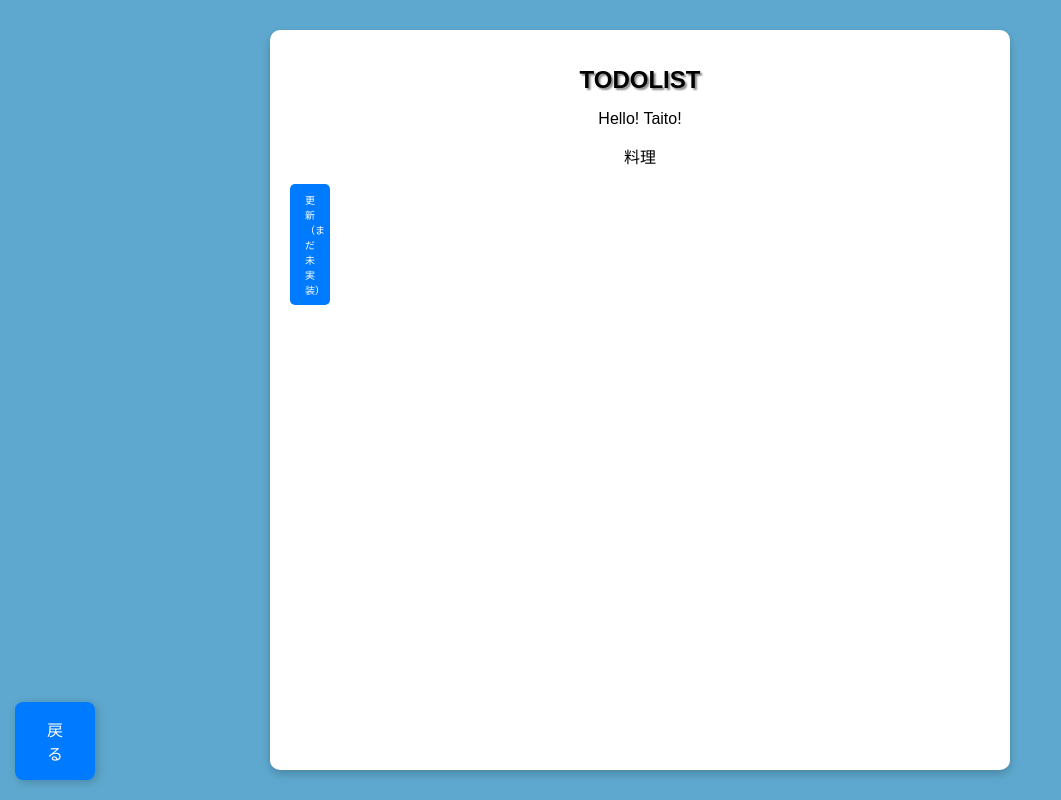
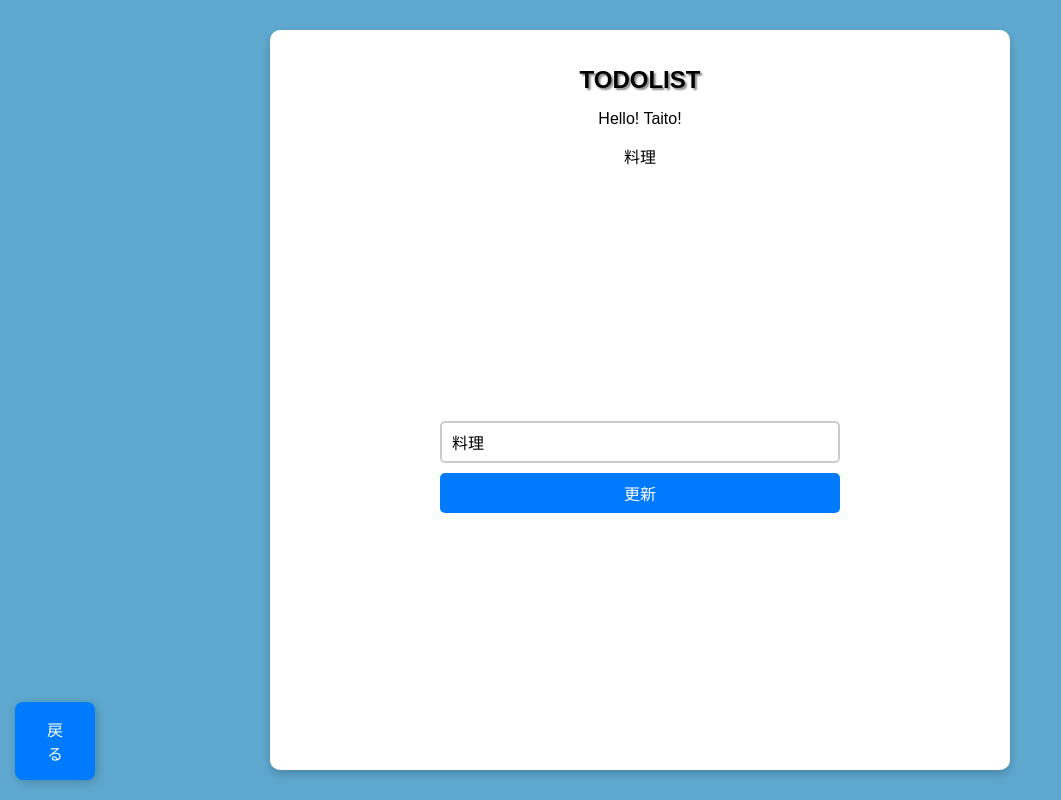
Before and after one commit to Taito1608/study_backend, a FastAPI app: page /tag/2 in a window 1280 px wide. Shown: the whole page, without its empty margins (0-1061 px from the left). Run offline with FastAPI, Linux system fonts and the light colour scheme.

Commit message:
Tagの更新機能実装

```diff
--- a/app/main.py
+++ b/app/main.py
@@ -155,7 +155,7 @@
   return templates.TemplateResponse("tag_get.html", {
         "request": request,
         "name": "Taito!",
-        "tag_list": tag.desc,
+        "tag": tag,
         "tag_id": tag_id
         })
 
@@ -179,26 +179,26 @@
 
 #Tag 更新
 @app.put("/tag/{tag_id}")
-def update_tag(tag_id):
-    #
-    update = db.query(Todo).filter(Todo.id == "3").first()
-    return
+async def update_tag(tag_id: int, request: Request):
+    # JSONで送信されたデータを取得
+    data = await request.json()
+    tagdesc = data.get("tagdesc")  # 送信されたtagdescを取得
 
-def delete_todo(todo_id: int):
-    # 指定されたToDoを取得
-    todo_item = db.query(Todo).filter(Todo.id == todo_id).first()
+    # tag_idに対応するTagをデータベースから取得
+    tag_update = db.query(Tag).filter(Tag.id == tag_id).first()
 
-    if not todo_item:
-        return JSONResponse(status_code=404, content={"message": "ToDoが見つかりません"})
+    if not tag_update:
+        return JSONResponse(status_code=404, content={"message": "Tagが見つかりません"})
 
-    # 関連するSetテーブルのレコードを削除
-    db.query(Set).filter(Set.todo_id == todo_id).delete()
+    # tagdescを更新
+    tag_update.desc = tagdesc
+    db.commit()  # データベースに変更を反映
 
-    # Todo自体を削除
-    db.delete(todo_item)
-    db.commit()
+    # 更新されたtagdescを表示
+    print(f"Tag updated to: {tagdesc}")
 
-    return JSONResponse(status_code=200, content={"message": "ToDoが削除されました"})
+    return JSONResponse(status_code=200, content={"message": "Tagが更新されました"})
+
 
 #Tag 削除
 @app.delete("/tag/{tag_id}")
--- a/app/templates/tag_get.html
+++ b/app/templates/tag_get.html
@@ -2,42 +2,84 @@
 {% block content %}
 
     <ul>
-        {{ tag_list }}
+        {{ tag.desc }}
     </ul>
-    <button onclick="updateTag('{{ tag_id }}')" class="add-button">
-        更新（まだ未実装）
-    </button>
+
+    <form id="tag-updateform" class="tag-updateform" data-tag-id="{{ tag.id }}">
+        <input type="text" id="update-tagdesc" class="tag-updateinput" placeholder="Tagを入力" name="tagdesc" required value="{{ tag.desc }}">
+
+        <button type="submit" class="add-button">更新</button>
+    </form>
+
     <button type="button" class="back-button" onclick="history.back()">
         戻る
     </button>
 
+    <style>
+        /* Tag更新画面*/
+        .tag-updateform {
+            display: flex;
+            flex-direction: column;
+            gap: 10px; /* 各要素の間隔を調整 */
+            width: 100%;
+            max-width: 400px; /* フォームの最大幅を制限 */
+            margin: auto; /* 中央配置 */
+        }
+
+        .add-button {
+            width: 100%; /* 幅を揃える */
+            padding: 8px;
+            font-size: 16px;
+        }
+
+    </style>
+
     <script>
-        async function updateTag(tagId) {
+        // Tagの更新処理
+        document.addEventListener("DOMContentLoaded", function () {
+            const form = document.getElementById("tag-updateform");
+            if (!form) {
+                console.error("フォームが見つかりません");
+                return;
+            }
+
+            const tagId = form.dataset.tagId; // HTML の data-tag-id から取得
+
+            form.addEventListener("submit", async function (event) {
+                event.preventDefault(); // フォームの通常の送信を防ぐ
+
                 if (!confirm("本当に更新しますか？")) {
                     return;
                 }
 
+                // フォームのデータを取得
+                const formData = new FormData(form);
+                const data = {
+                    tagdesc: formData.get("tagdesc"),
+                };
+
                 try {
                     const response = await fetch(`/tag/${tagId}`, {
-                    method: 'PUT',
+                        method: "PUT",
                         headers: {
                             "Content-Type": "application/json"
-                    }
+                        },
+                        body: JSON.stringify(data)
                     });
 
                     if (response.ok) {
                         alert("Tagを更新しました");
-                    location.reload();  // ページをリロードして最新のToDoリストを表示
+                        location.reload(); // ページをリロード
                     } else {
-                    const data = await response.json();
-                    alert("更新に失敗しました: " + (data.message || "不明なエラー"));
+                        const responseData = await response.json();
+                        alert("更新に失敗しました: " + (responseData.message || "不明なエラー"));
                     }
                 } catch (error) {
                     console.error("エラー:", error);
                     alert("エラーが発生しました");
                 }
-        }
+            });
+        });
     </script>
 
-
 {% endblock %}
```
Also changed, not shown: todo.db. Lines whose indentation alone changed are shown as unchanged.
